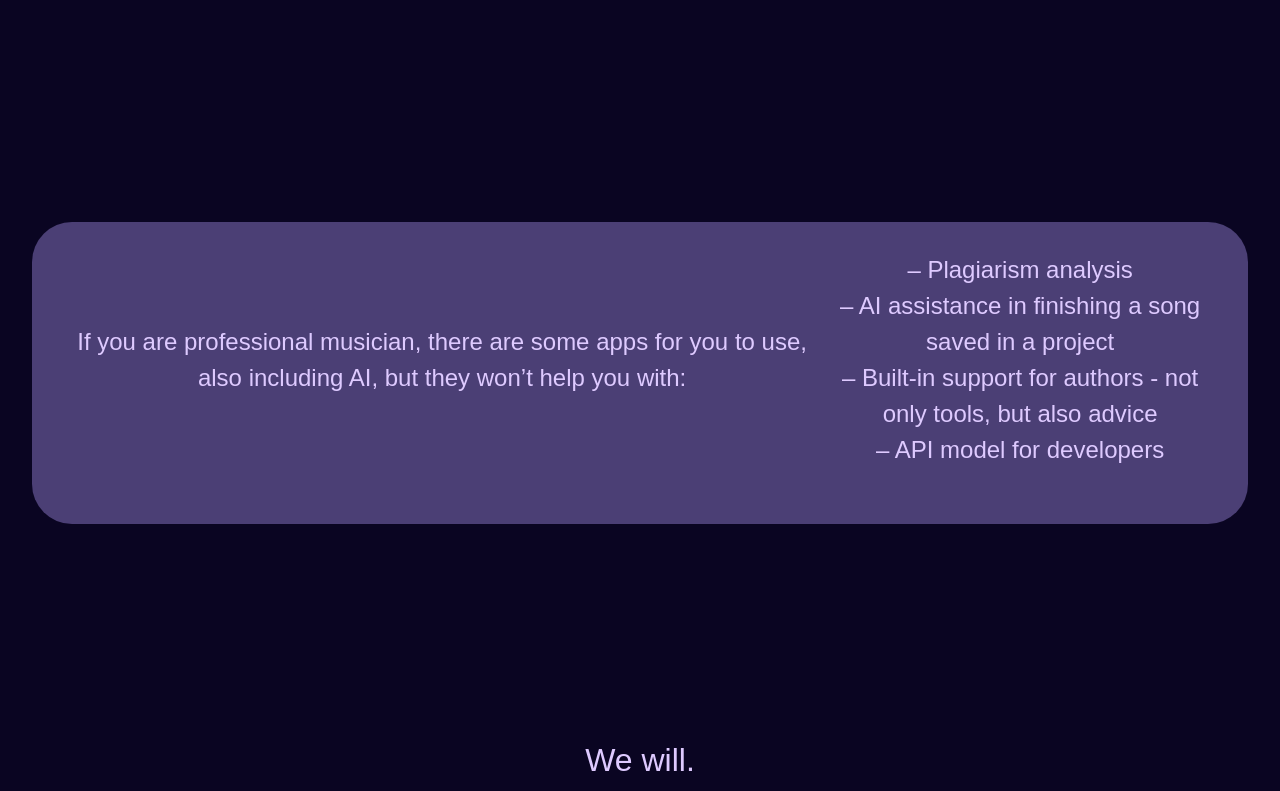
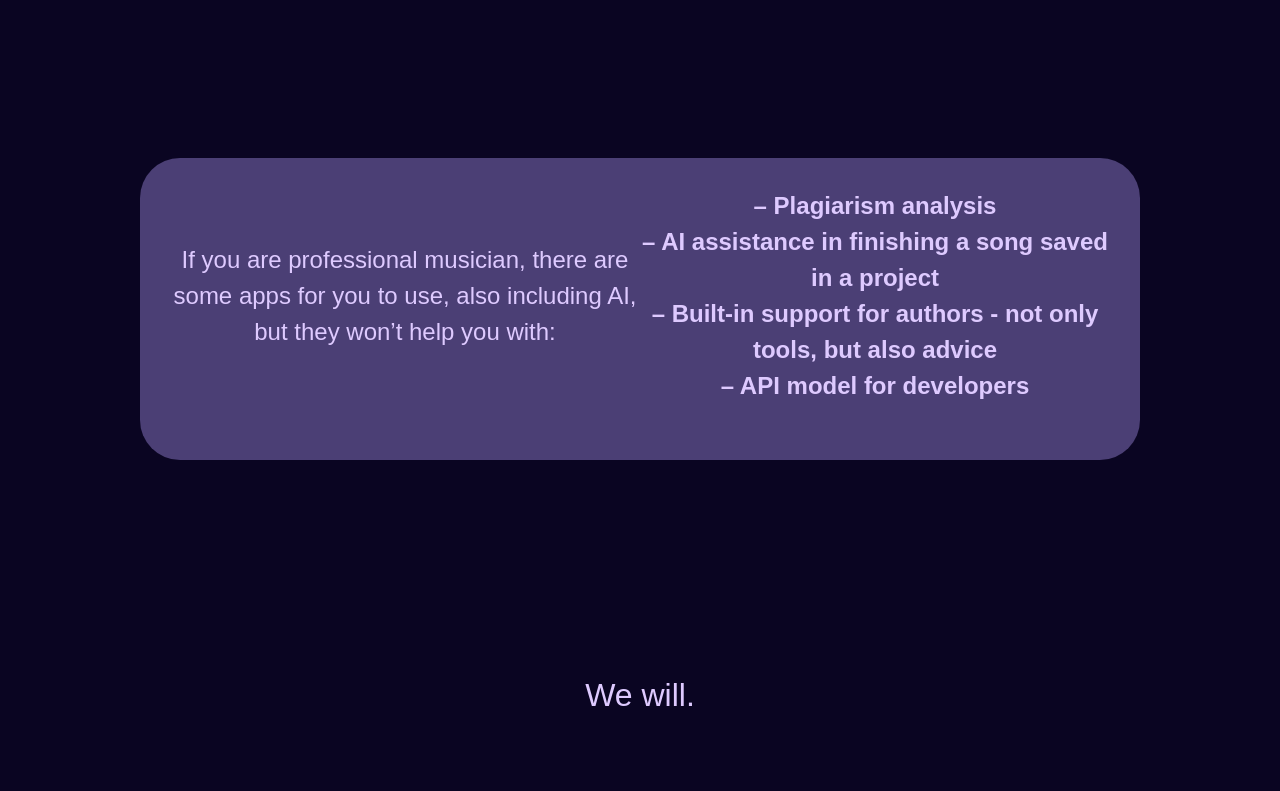
Before and after one commit to queeeety/TapToFind-DIME, a website: page unique.html in a window 1280 px wide. Shown: the part 2009-2800 px from the top of the page. Drawn offline with nearby package versions, Linux system fonts and the light colour scheme; a web font is replaced by a local one.

Commit message:
blocks fixed

```diff
--- a/styles.css
+++ b/styles.css
@@ -133,7 +133,8 @@ p,a {
 .panel3 {
     height: auto;
     min-height: 10px;
-    width: auto;
+    width: 100%;
+    max-width: 1000px;
     background-color: rgba(75, 63, 117, 1);
     display: flex;
     justify-content: space-around;
@@ -142,6 +143,10 @@ p,a {
     padding-bottom: 40px;
     border-radius: 40px;
     margin: auto;
+}
+
+.panel3SubBlock{
+    max-width: 50%;
 }
 
 .panel3phone {
@@ -382,6 +387,9 @@ p,a {
     .panel3 {
         flex-direction: column;
     }
+    .panel3SubBlock {
+        max-width: 100%;
+    }
     .panel3 img {
         max-width: 80%;
     }
--- a/unique.html
+++ b/unique.html
@@ -71,16 +71,23 @@
     </div>
 
     <div class="panel3">
+        <div class="panel3SubBlock">
         <p class="text-description">
             If you are professional musician, there are some apps for you to use, also including AI, but they won’t help you with:
         </p>
-        <p class='text-description'>
-            – Plagiarism analysis
-            <br>– AI assistance in finishing a song saved in a project
-            <br>– Built-in support for authors - not only tools, but also advice
-            <br>– API model for developers</p>
+        </div>
+        <div class="panel3SubBlock">
+            <p class='text-description'>
+                <b>
+                – Plagiarism analysis
+                <br>– AI assistance in finishing a song saved in a project
+                <br>– Built-in support for authors - not only tools, but also advice
+                <br>– API model for developers
+                </b>
+            </p>
+        </div>
+    </div>
 
-    </div>
     <div class="hero2">
         <h2 class="text-description-attention">We will.</h2>
     </div>
@@ -92,6 +99,7 @@
 
         <a class="btn pricing-button button-accent-color button-fixed-size" href="#">Get Started</a>
     </div>
+
 </div>
 
 <footer class="footer">
```
